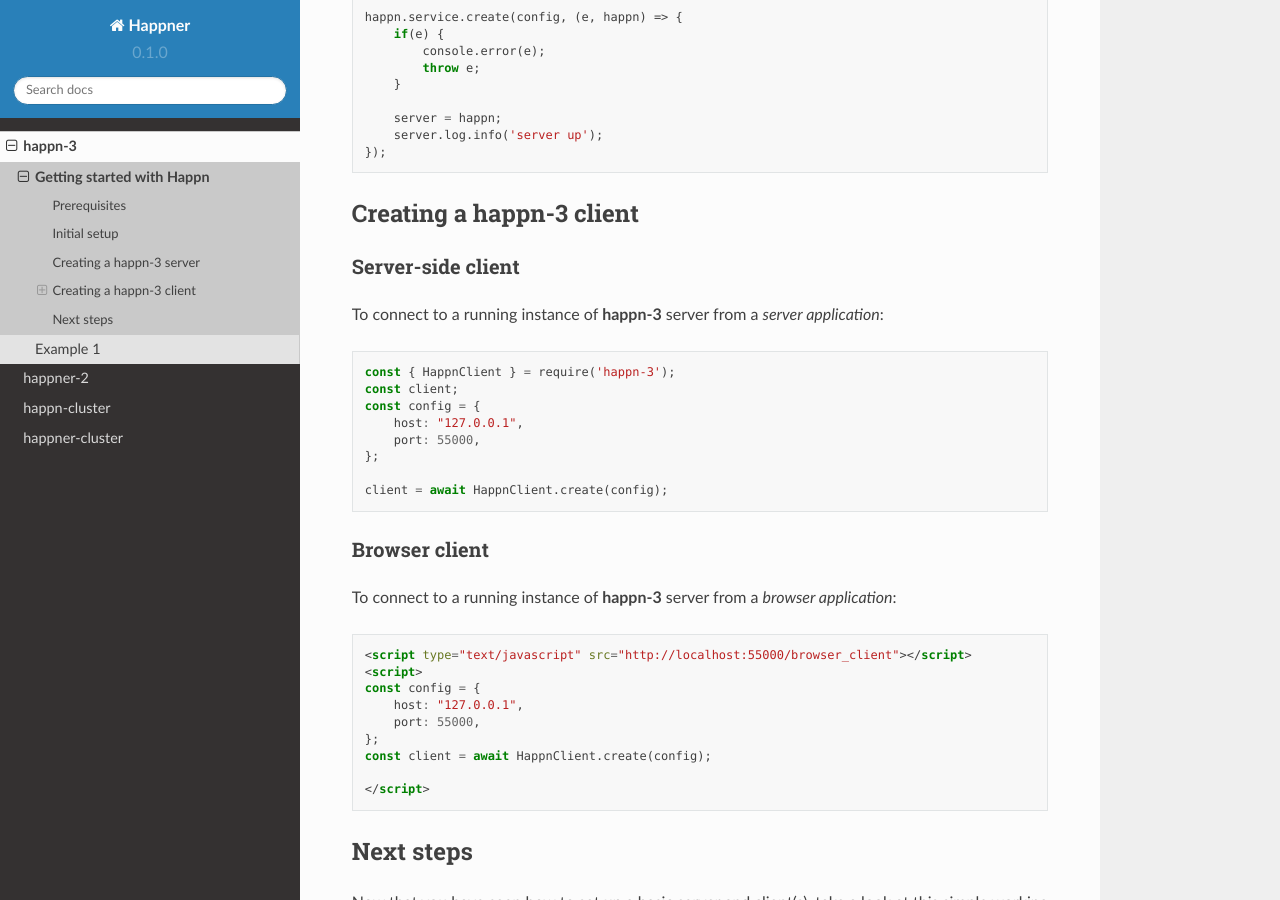
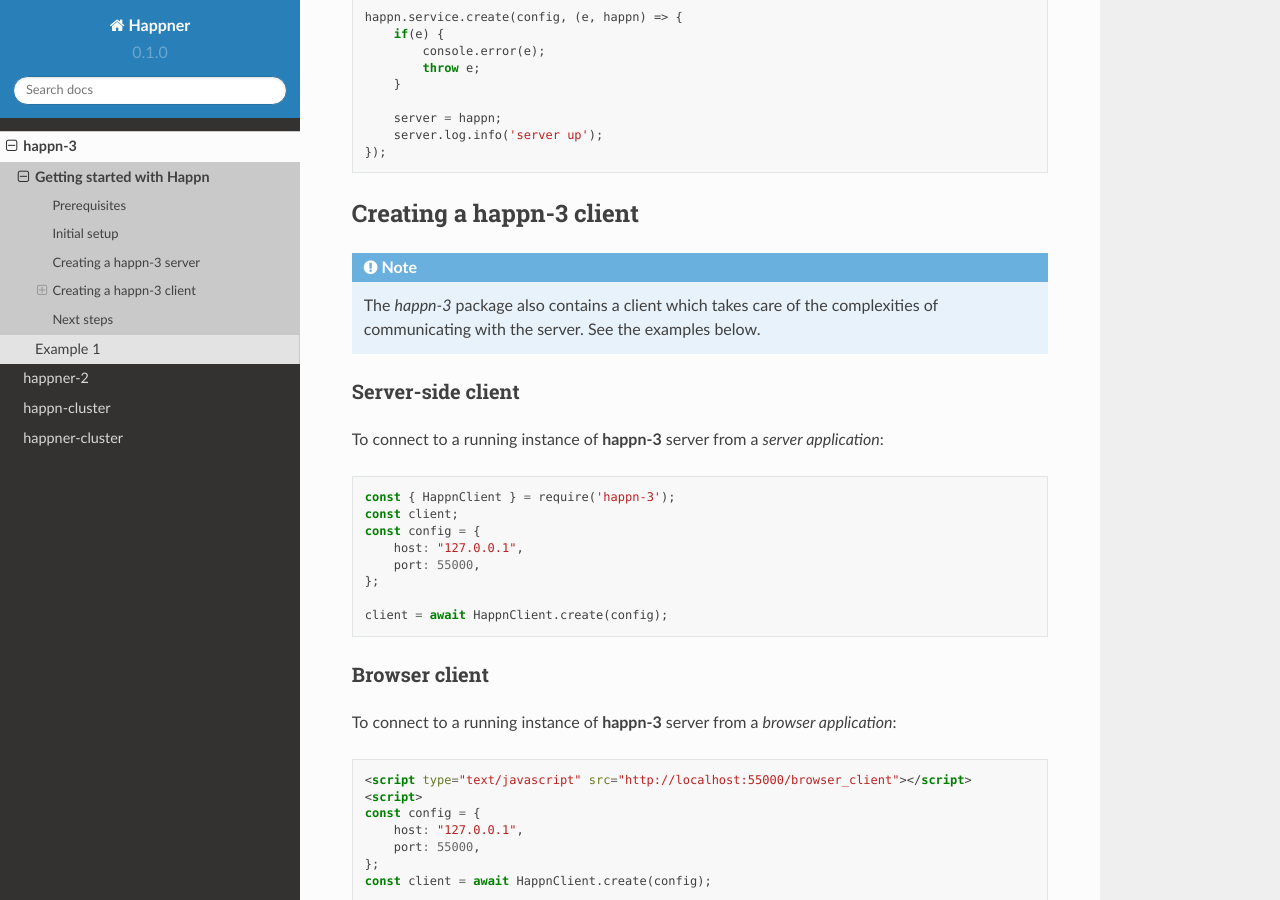
Before and after one commit to happner/happner-docs, a Sphinx documentation site: the page built from docs/source/happn/bootstrap.rst, in a window 1280 px wide and 900 px high, scrolled down 709 px. Built offline with Sphinx 7.4.7 and the Read the Docs theme 2.0.0, drawn with Linux system fonts in a browser that asks for light colours.

Commit message:
Modified happn/bootstrap.rst

```diff
--- a/docs/source/happn/bootstrap.rst
+++ b/docs/source/happn/bootstrap.rst
@@ -46,6 +46,10 @@ The example below illustrates creating a server using minimal code.
 Creating a happn-3 client
 -------------------------
 
+.. NOTE::
+
+    The *happn-3* package also contains a client which takes care of the complexities of communicating with the server. See the examples below.
+
 Server-side client
 ~~~~~~~~~~~~~~~~~~
 
```
